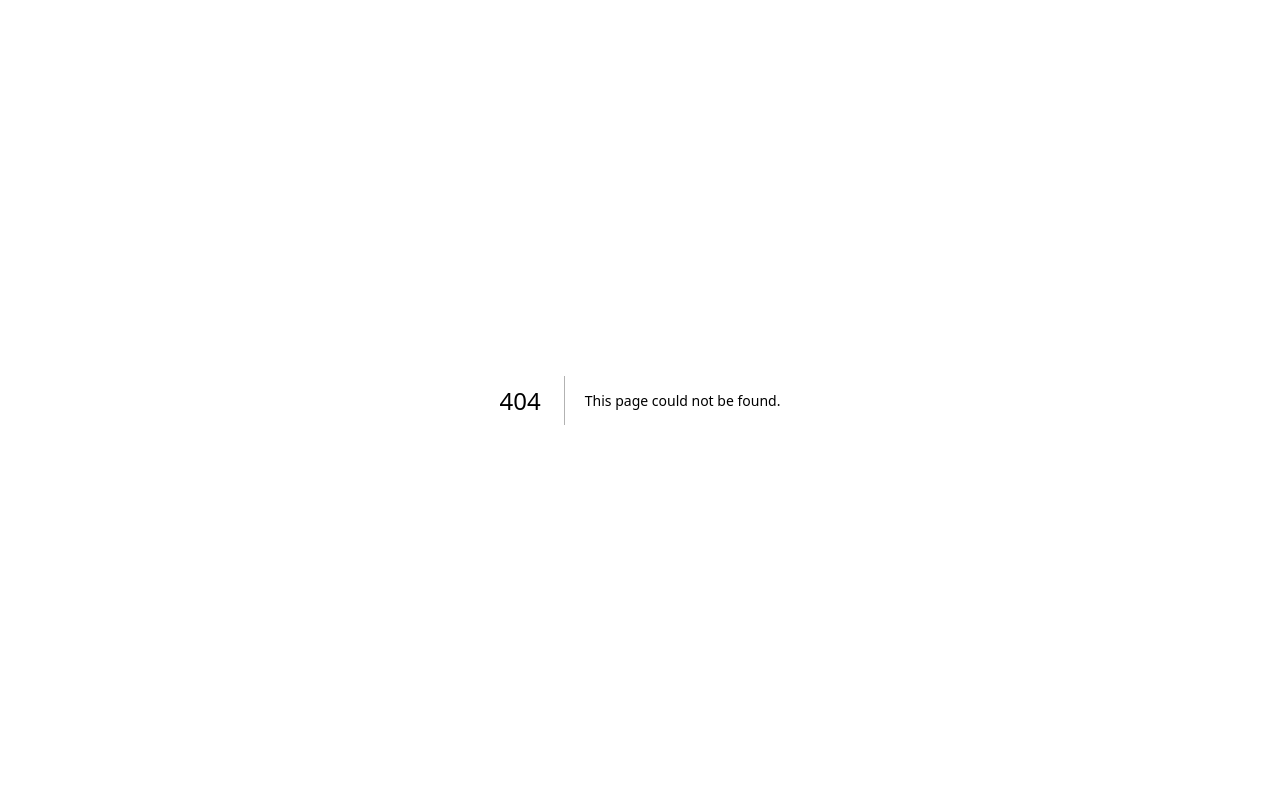
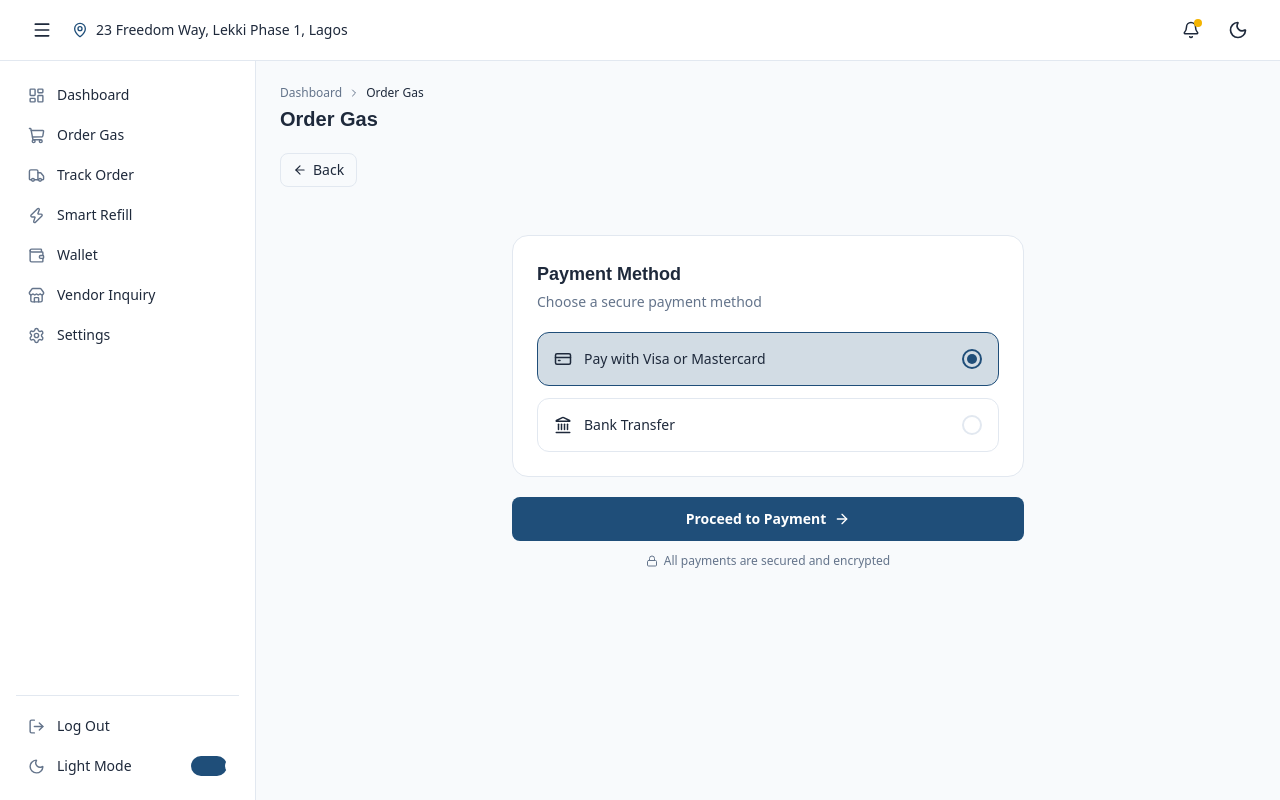
Before and after one commit to Ekstan769/FLAMEIQ, a Next.js app in the folder frontend/: page /customer/orders in a window 1280 px wide. Before the commit this address had no page. Built offline with nearby package versions, Linux system fonts and the light colour scheme.

Commit message:
temporary Order Gas page layout

```diff
--- /dev/null
+++ b/frontend/app/customer/orders/page.tsx
@@ -0,0 +1,33 @@
+
+import Link from "next/link";
+import { ArrowLeft, ChevronRight } from "lucide-react";
+import PaymentMethod from "@/components/orders/PaymentMethod";
+
+export default function OrdersPage() {
+  return (
+    <main>
+      <div className="flex items-center gap-1.5 text-xs text-muted-500">
+        <Link href="/customer/dashboard" className="hover:text-ink-500">
+          Dashboard
+        </Link>
+        <ChevronRight size={12} />
+        <span className="text-ink-500">Order Gas</span>
+      </div>
+
+      <h1 className="font-heading mt-1 text-xl font-bold text-ink-500">
+        Order Gas
+      </h1>
+
+      <Link
+        href="/customer/dashboard/order-summary"
+        className="mt-5 inline-flex items-center gap-1.5 rounded-lg border border-border px-3 py-1.5 text-sm font-medium text-ink-500 hover:bg-brand-50"
+      >
+        <ArrowLeft size={14} /> Back
+      </Link>
+
+      <div className="mt-6">
+        <PaymentMethod />
+      </div>
+    </main>
+  );
+}
--- a/frontend/components/dashboard/PromoBanner.tsx
+++ b/frontend/components/dashboard/PromoBanner.tsx
@@ -20,9 +20,9 @@ export default function PromoBanner() {
         </Link>
       </div>
 
-      <div className="absolute -right-4 bottom-0 h-32 w-32 opacity-90">
+      <div className="absolute -right-2 bottom-1 h-44 w-34 opacity-90">
         <Image
-          src="/images/loading-cylinder.png"
+          src="/images/load-cylinder.png"
           alt="FlameIQ gas cylinder"
           fill
           className="object-contain"
```
